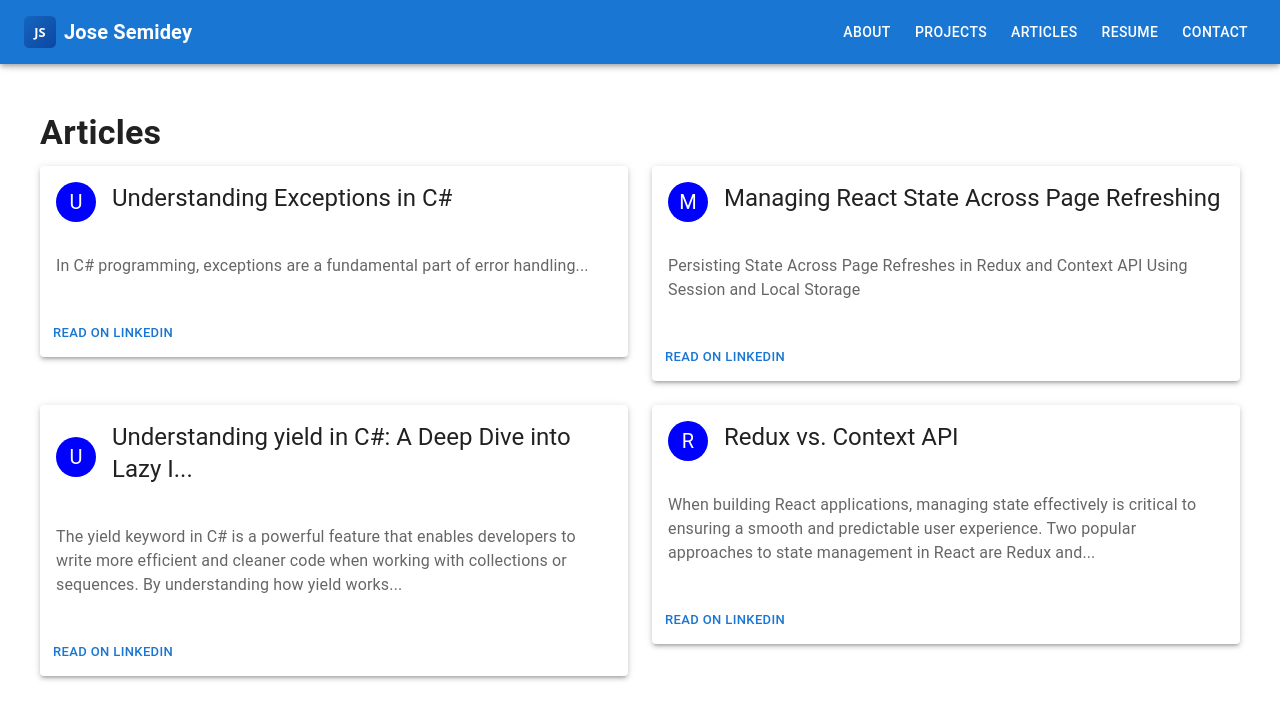
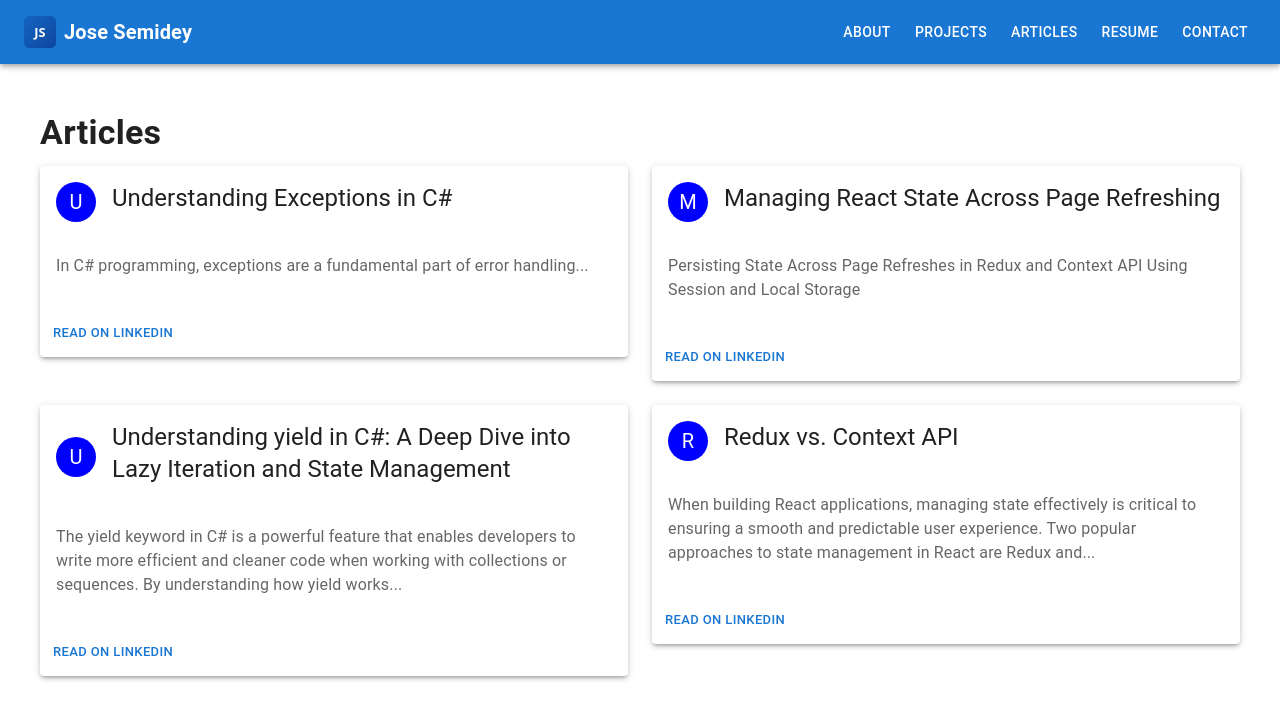
Before and after one commit to jfsemideys/jose-semidey-site, a React (Vite) app: page /articles in a window 1280 px wide. Shown: the top 720 px of the page. Built offline with nearby package versions, Linux system fonts and the light colour scheme.

Commit message:
Create the a common component ContentCard

```diff
--- a/src/components/ArticleCard.tsx
+++ /dev/null
@@ -1,64 +0,0 @@
-// src/components/ArticleCard.tsx
-import React from 'react';
-import {
-  Avatar,
-  Card,
-  CardContent,
-  CardHeader,
-  CardActions,
-  Typography,
-  Button,
-  Grid,
-} from '@mui/material';
-
-export type Article = {
-  title: string;
-  description: string;
-  link: string;
-};
-
-type ArticleCardProps = {
-  article: Article;
-};
-
-const ArticleCard: React.FC<ArticleCardProps> = ({ article }) => {
-  const title: string = article.title.length <= 50
-    ? article.title
-    : article.title.slice(0, 50) + '...';
-  const articleFirstLetter = title[0]
-  return (
-    <Grid size={{xs:12, md: 6 }}  key={article.title}>
-    <Card elevation={3}>
-      <CardHeader
-        avatar={
-          <Avatar sx={{ bgcolor: 'blue' }} aria-label="recipe">
-            {articleFirstLetter}
-          </Avatar>
-        }
-        title={
-          <Typography variant="h5" gutterBottom>
-            {title}
-          </Typography> }
-        />
-      <CardContent>
-        <Typography variant="body1" color="text.secondary" paragraph>
-          {article.description}
-        </Typography>
-      </CardContent>
-      <CardActions>
-      <Button
-        size="small"
-        color="primary"
-        href={article.link}
-        target="_blank"
-        rel="noopener noreferrer"
-      >
-        Read on LinkedIn
-      </Button>
-      </CardActions>
-    </Card>
-  </Grid>
-  );
-};
-
-export default ArticleCard;
--- a/src/components/ProjectCard.tsx
+++ b/src/components/ContentCard.tsx
@@ -13,59 +13,54 @@ import {
   Avatar
 } from '@mui/material';
 
-type Project = {
-    title: string;
-    description: string;
-    tech: string[];
-    github?: string;
-    demo?: string;
+import type {Content} from '../data/types/content';
+
+type ContentCardCardProps = {
+    content: Content;
   };
 
-  type ProjectCardProps = {
-    project: Project;
-  };
+const ContentCard: React.FC<ContentCardCardProps> = ({content}) => {
 
-const ProjectCard: React.FC<ProjectCardProps> = ({project}) => {
-  // const {project} = props;
-    const projectFirstLetter = project.title[0]
+    const {title, description, tech, linkName, link, demo} = content;
+    const titleFirstLetter = content.title[0]
     return (
-        <Grid size={{xs:12, md: 6 }}  key={project.title}>
+        <Grid size={{xs:12, md: 6 }}  key={content.title}>
             <Card elevation={3}>
               <CardHeader
                 avatar={
                   <Avatar sx={{ bgcolor: 'blue' }} aria-label="recipe">
-                    {projectFirstLetter}
+                    {titleFirstLetter}
                   </Avatar>
                 }
                 title={
                   <Typography variant="h5" gutterBottom>
-                    {project.title}
+                    {title}
                   </Typography> }
               />
               <CardContent>
                 <Typography variant="body1" color="text.secondary" paragraph>
-                  {project.description}
+                  {description}
                 </Typography>
                 <Stack direction="row" spacing={1} flexWrap="wrap">
-                  {project.tech.map((tech: string) => (
+                  {tech && tech.map((tech: string) => (
                     <Chip key={tech} label={tech} size="small" sx={{ mb: 1 }} />
                   ))}
                 </Stack>
               </CardContent>
-              {(project.github || project.demo) && (
+              {(link || demo) && (
                 <CardActions>
-                  {project.github && (
+                  {link && (
                     <Button
                       size="small"
                       color="primary"
-                      href={project.github}
+                      href={link}
                       target="_blank"
                     >
-                      GitHub
+                      {linkName}
                     </Button>
                   )}
                   {
-                  project.demo && (
+                  demo && (
                     <Button
                       size="small"
                       color="secondary"
@@ -83,4 +78,4 @@ const ProjectCard: React.FC<ProjectCardProps> = ({project}) => {
     );
 }
 
-export default ProjectCard;
+export default ContentCard;
--- a/src/data/articles.ts
+++ b/src/data/articles.ts
@@ -1,29 +1,29 @@
-export type Article = {
-    title: string;
-    description: string;
-    link: string;
-  };
 
-  export const articles: Article[] = [
+import type {Content} from '../data/types/content'
+  export const articles: Content[] = [
     {
       title: 'Understanding Exceptions in C#',
       description: 'In C# programming, exceptions are a fundamental part of error handling...',
       link: 'https://www.linkedin.com/pulse/understanding-exceptions-c-best-practices-re-throwing-jose-semidey-e1icc',
+      linkName: 'Read on LinkedIn'
     },
     {
       title: 'Managing React State Across Page Refreshing',
       description: 'Persisting State Across Page Refreshes in Redux and Context API Using Session and Local Storage',
       link: 'https://www.linkedin.com/pulse/persisting-state-across-page-refreshes-redux-context-api-jose-semidey-dqiec',
+      linkName: 'Read on LinkedIn'
     },
     {
       title: 'Understanding yield in C#: A Deep Dive into Lazy Iteration and State Management',
       description: 'The yield keyword in C# is a powerful feature that enables developers to write more efficient and cleaner code when working with collections or sequences. By understanding how yield works...',
       link: 'https://www.linkedin.com/pulse/understanding-yield-c-deep-dive-lazy-iteration-state-jose-semidey-jqykc',
+      linkName: 'Read on LinkedIn'
     },
     {
       title: 'Redux vs. Context API',
       description: 'When building React applications, managing state effectively is critical to ensuring a smooth and predictable user experience. Two popular approaches to state management in React are Redux and...',
       link: 'https://www.linkedin.com/pulse/redux-vs-context-api-jose-semidey-sd2cc',
+      linkName: 'Read on LinkedIn'
     },
     // Add more as needed
   ];
--- a/src/data/projects.ts
+++ b/src/data/projects.ts
@@ -1,18 +1,13 @@
-export type Project = {
-    title: string;
-    description: string;
-    tech: string[];
-    github?: string;
-    demo?: string;
-  };
+import type {Content} from '../data/types/content'
 
-  export const projects: Project[] = [
+
+  export const projects: Content[] = [
     {
       title: 'Donation Management System',
       description:
         'Built for Vanco, this application allows users to manage, track, and analyze donation campaigns. Integrated with Azure Blob Storage and Cosmos DB.',
       tech: ['React', 'C#', '.NET Core', 'Azure'],
-      github: '',
+      link: '',
     },
     {
       title: 'Authentication System',
--- /dev/null
+++ b/src/data/types/content.ts
@@ -0,0 +1,8 @@
+export type Content = {
+    title: string;
+    description: string;
+    tech?: string[];
+    linkName?: string;
+    link?: string;
+    demo?: string;
+  };
--- a/src/pages/Articles.tsx
+++ b/src/pages/Articles.tsx
@@ -1,7 +1,7 @@
 // src/pages/Articles.tsx
 import React from 'react';
 import { Box, Typography, Grid } from '@mui/material';
-import ArticleCard from '../components/ArticleCard';
+import ContentCard from '../components/ContentCard';
 import {articles} from '../data/articles';
 
 const Articles: React.FC = () => (
@@ -11,7 +11,7 @@ const Articles: React.FC = () => (
   </Typography>
   <Grid container spacing={3}>
     {articles.map((article) => (
-      <ArticleCard article={article} />
+      <ContentCard content={article} />
     ))}
   </Grid>
 </Box>
--- a/src/pages/Home.tsx
+++ b/src/pages/Home.tsx
@@ -8,7 +8,7 @@ const Home: React.FC = () => {
 
   return (
     <Box px={5}
-    sx={{ py: 0,
+    sx={{
       display: 'flex',
       flexDirection: 'column',
       justifyContext:'center',
--- a/src/pages/Projects.tsx
+++ b/src/pages/Projects.tsx
@@ -6,7 +6,7 @@ import {
   Grid
 } from '@mui/material';
 
-import ProjectCard from '../components/ProjectCard';
+import ContentCard from '../components/ContentCard';
 import { projects } from '../data/projects';
 
 const Projects: React.FC = () => {
@@ -16,8 +16,8 @@ const Projects: React.FC = () => {
         Projects
       </Typography>
       <Grid container spacing={3}>
-        {projects.map((project) => (
-          <ProjectCard project={project} />
+        {projects.map((project, index) => (
+            <ContentCard key={`pr${index}`} content={project} />
         ))}
       </Grid>
     </Box>
```
